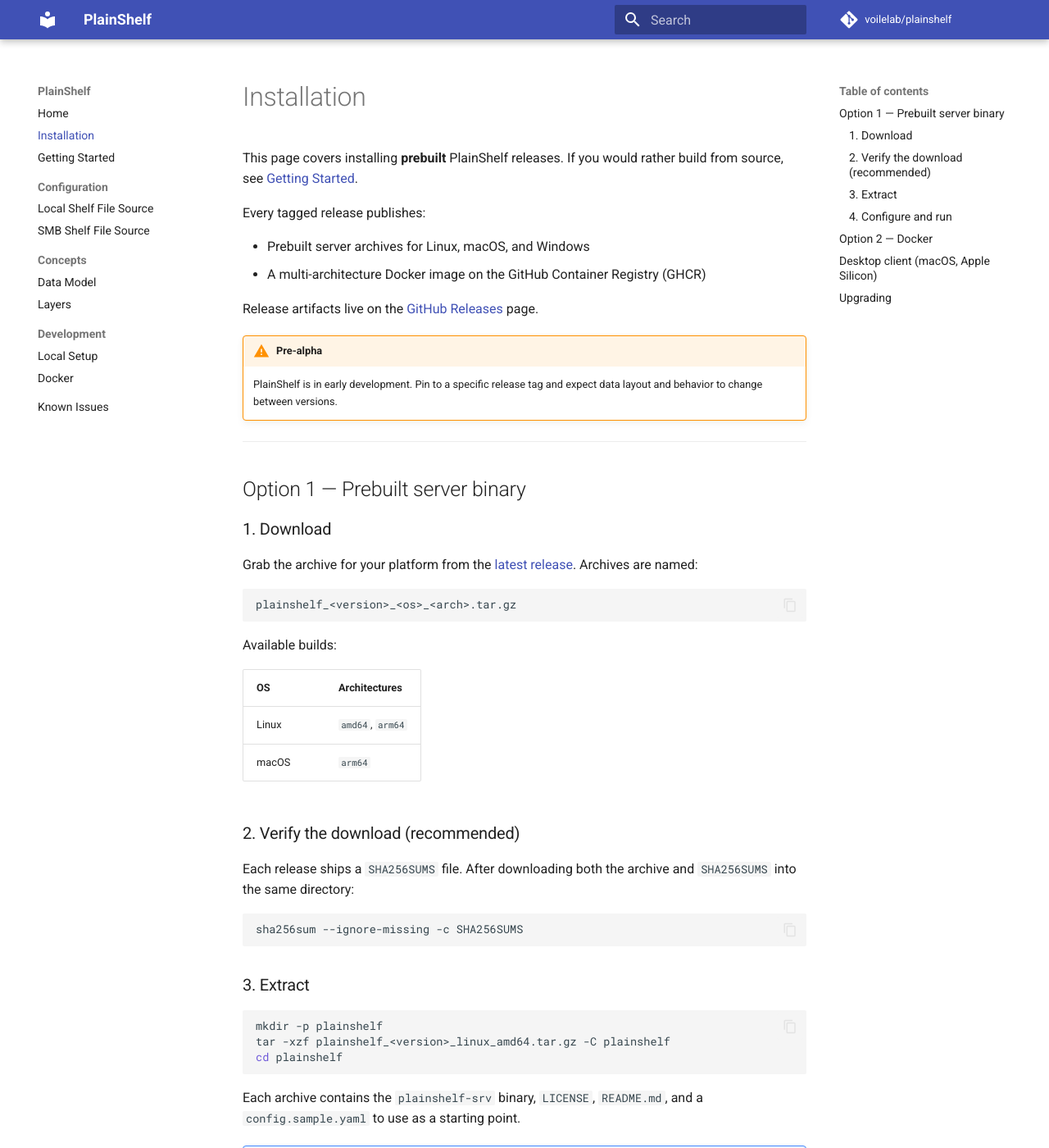
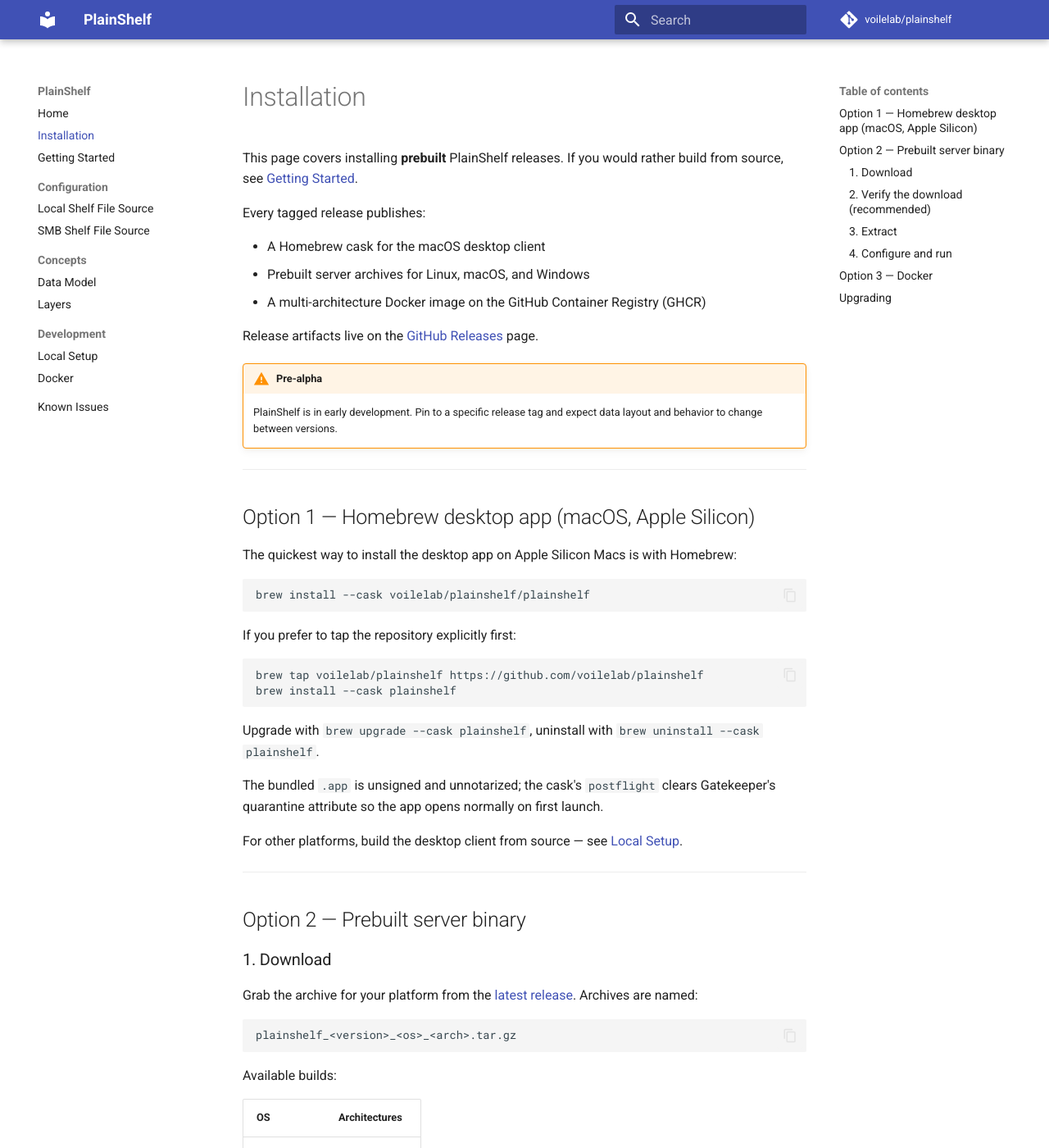
Before and after one commit to voilelab/plainshelf, an MkDocs documentation site: the page built from docs/installation.md, in a window 1280 px wide and 1400 px high. Shown: the whole window at 82% size. Built offline with MkDocs 1.6.1 and Material for MkDocs 9.7.7, drawn with Linux system fonts in a browser that asks for light colours; comment, search, counter and statistics services are not loaded; some of the changed text lies outside the part shown.

Commit message:
docs: add Homebrew install option

````diff
--- a/docs/installation.md
+++ b/docs/installation.md
@@ -5,6 +5,7 @@
 
 Every tagged release publishes:
 
+- A Homebrew cask for the macOS desktop client
 - Prebuilt server archives for Linux, macOS, and Windows
 - A multi-architecture Docker image on the GitHub Container Registry (GHCR)
 
@@ -17,7 +18,35 @@
 
 ---
 
-## Option 1 — Prebuilt server binary
+## Option 1 — Homebrew desktop app (macOS, Apple Silicon)
+
+The quickest way to install the desktop app on Apple Silicon Macs is with
+Homebrew:
+
+```bash
+brew install --cask voilelab/plainshelf/plainshelf
+```
+
+If you prefer to tap the repository explicitly first:
+
+```bash
+brew tap voilelab/plainshelf https://github.com/voilelab/plainshelf
+brew install --cask plainshelf
+```
+
+Upgrade with `brew upgrade --cask plainshelf`, uninstall with
+`brew uninstall --cask plainshelf`.
+
+The bundled `.app` is unsigned and unnotarized; the cask's `postflight`
+clears Gatekeeper's quarantine attribute so the app opens normally on
+first launch.
+
+For other platforms, build the desktop client from source — see
+[Local Setup](development/setup.md).
+
+---
+
+## Option 2 — Prebuilt server binary
 
 ### 1. Download
 
@@ -76,7 +105,7 @@
 
 ---
 
-## Option 2 — Docker
+## Option 3 — Docker
 
 Tagged releases push a multi-arch (`linux/amd64`, `linux/arm64`) image to
 GHCR at `ghcr.io/voilelab/plainshelf`.
@@ -113,27 +142,6 @@
 
 ---
 
-## Desktop client (macOS, Apple Silicon)
-
-Install via Homebrew:
-
-```bash
-brew tap voilelab/plainshelf https://github.com/voilelab/plainshelf
-brew install --cask voilelab/plainshelf/plainshelf
-```
-
-Upgrade with `brew upgrade --cask plainshelf`, uninstall with
-`brew uninstall --cask plainshelf`.
-
-The bundled `.app` is unsigned and unnotarized; the cask's `postflight`
-clears Gatekeeper's quarantine attribute so the app opens normally on
-first launch.
-
-For other platforms, build the desktop client from source — see
-[Local Setup](development/setup.md).
-
----
-
 ## Upgrading
 
 1. Stop the running server (or `docker stop plainshelf`).
````
Also changed, not shown: README.md (+7 -1 lines).
